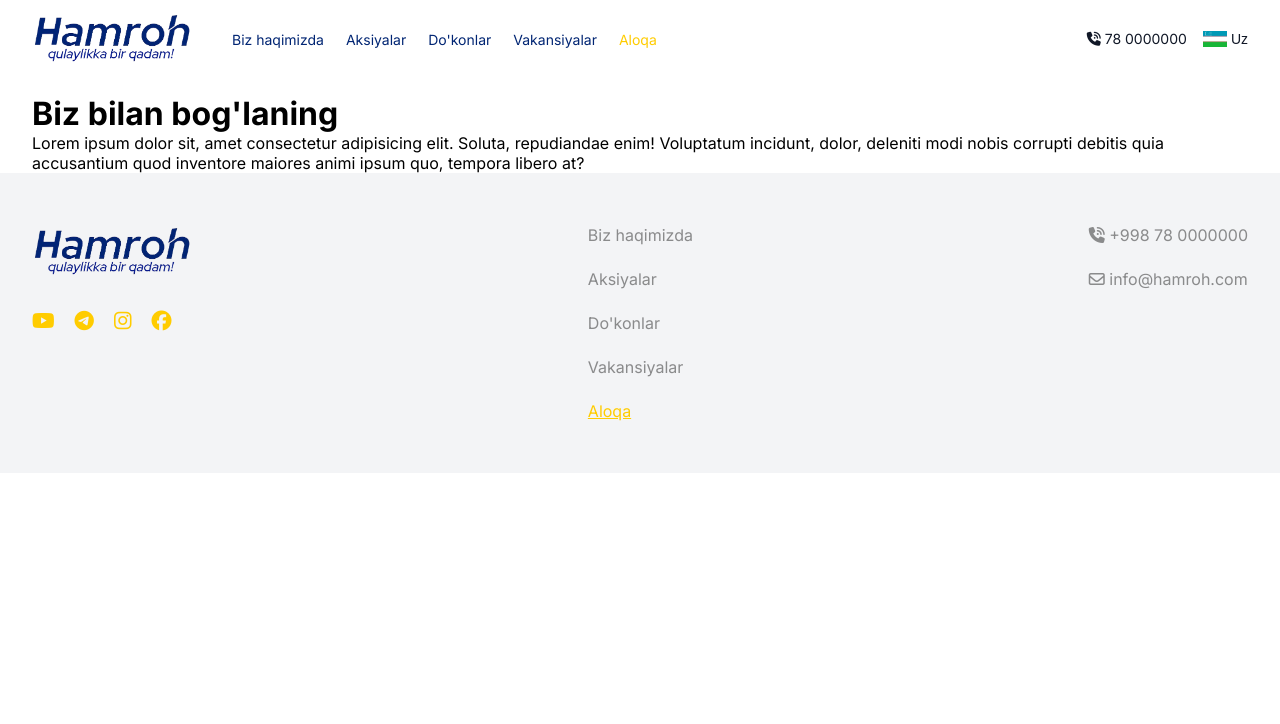
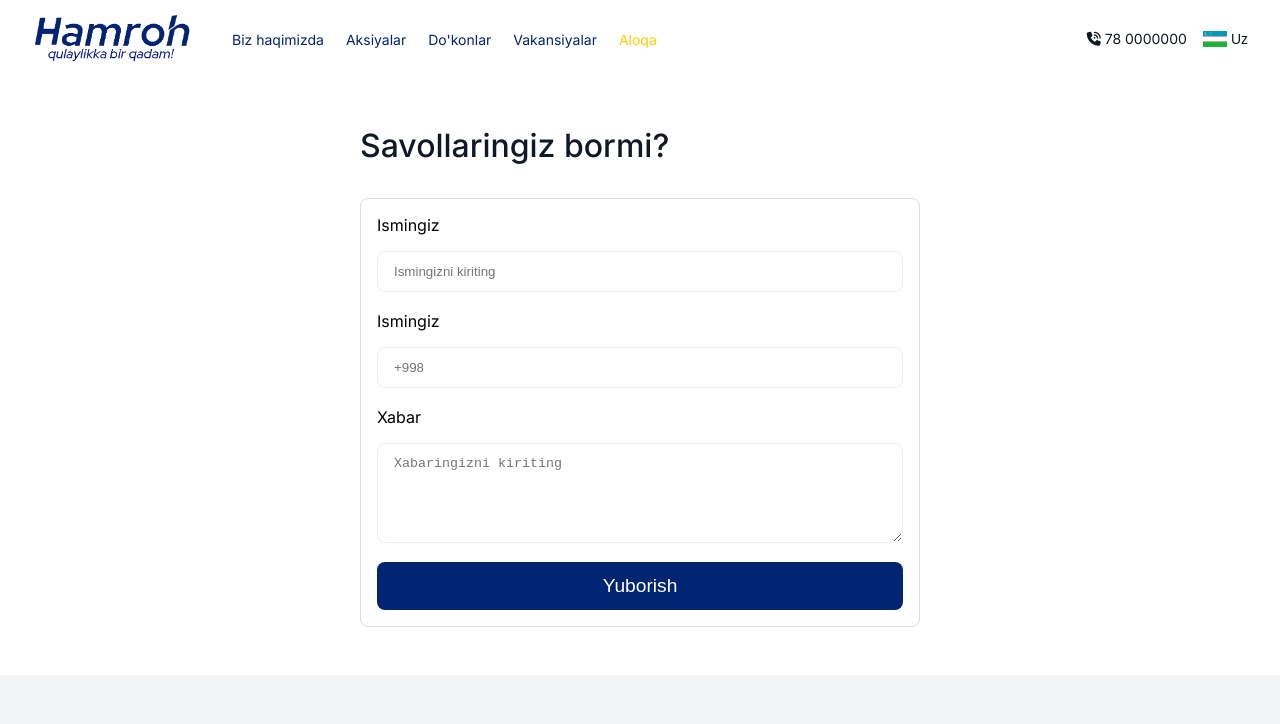
Before and after one commit to bekmurod9598/hamroh, a website: page pages/contact.html in a window 1280 px wide. Shown: the top 724 px of the page. Drawn offline with Linux system fonts and the light colour scheme.

Commit message:
done contact page

```diff
--- a/assets/styles/scss/contact.scss
+++ b/assets/styles/scss/contact.scss
@@ -3,3 +3,53 @@
 @import "base";
 @import "header";
 @import "footer";
+
+.form-wrap {
+  display: grid;
+  place-content: center;
+  margin: 2rem 0 3rem;
+  // form-wrap__title
+  &__title {
+    @include font(2rem, 500, 2.5rem, $dark);
+    margin-bottom: 2rem;
+  }
+
+  .form {
+    padding: 1rem;
+    border: 1px solid #ddd;
+    border-radius: 8px;
+    width: 560px;
+    display: flex;
+    flex-direction: column;
+    gap: 1.2rem;
+    // form-item
+    &-item {
+      display: flex;
+      flex-direction: column;
+      gap: 1rem;
+      input,
+      textarea {
+        padding: 0.75rem 1rem;
+        border: 1px solid #eee;
+        border-radius: 8px;
+        transition: all 0.15s ease;
+        &:hover,
+        &:focus {
+          border-color: $yellow;
+        }
+      }
+      textarea {
+        height: 100px;
+        outline: none;
+      }
+    }
+    // form__submit
+    &__submit {
+      @include font(1.2rem, 500, 1rem, #fff);
+      padding: 1rem;
+      background: $blue;
+      border-radius: 8px;
+      cursor: pointer;
+    }
+  }
+}
--- /dev/null
+++ b/js/contact.js
@@ -0,0 +1,8 @@
+"use strict";
+
+const submit = document.querySelector(".form .form__submit");
+
+submit.addEventListener("click", (e) => {
+  e.preventDefault();
+  console.log("Xabaringiz yuborildi");
+});
--- a/pages/contact.html
+++ b/pages/contact.html
@@ -5,8 +5,8 @@
     <meta name="viewport" content="width=device-width, initial-scale=1.0" />
     <link rel="shortcut icon" href="../assets/img/logo/H.png" type="png" />
     <link rel="stylesheet" href="../assets/styles/css/contact.css" />
-    <link rel="stylesheet" href="../assets/icons/fontawesome/css/all.min.css">
-    <title>Kontakt</title>
+    <link rel="stylesheet" href="../assets/icons/fontawesome/css/all.min.css" />
+    <title>Aloqa</title>
   </head>
   <body>
     <!-- HEADER -->
@@ -38,12 +38,38 @@
 
     <!-- MAIN -->
     <main class="container main">
-      <h1>Biz bilan bog'laning</h1>
+      <div class="form-wrap">
+        <h2 class="form-wrap__title">Savollaringiz bormi?</h2>
 
-      Lorem ipsum dolor sit, amet consectetur adipisicing elit. Soluta,
-      repudiandae enim! Voluptatum incidunt, dolor, deleniti modi nobis corrupti
-      debitis quia accusantium quod inventore maiores animi ipsum quo, tempora
-      libero at?
+        <form class="form">
+          <div class="form-item">
+            <label for="name">Ismingiz</label>
+            <input
+              type="text"
+              name="name"
+              id="name"
+              required
+              placeholder="Ismingizni kiriting"
+            />
+          </div>
+          <div class="form-item">
+            <label for="phone">Ismingiz</label>
+            <input
+              type="tel"
+              name="phone"
+              id="phone"
+              required
+              placeholder="+998"
+            />
+          </div>
+          <div class="form-item">
+            <label for="msg">Xabar</label>
+            <textarea required name="msg" id="msg" placeholder="Xabaringizni kiriting"></textarea>
+          </div>
+
+          <button class="form__submit">Yuborish</button>
+        </form>
+      </div>
     </main>
 
     <!-- FOOTER -->
@@ -102,5 +128,6 @@
 
     <!-- SCRIPT -->
     <script src="../js/main.js"></script>
+    <script src="../js/contact.js"></script>
   </body>
 </html>
```
Also changed, not shown: assets/styles/css/contact.css, 1 other file.
